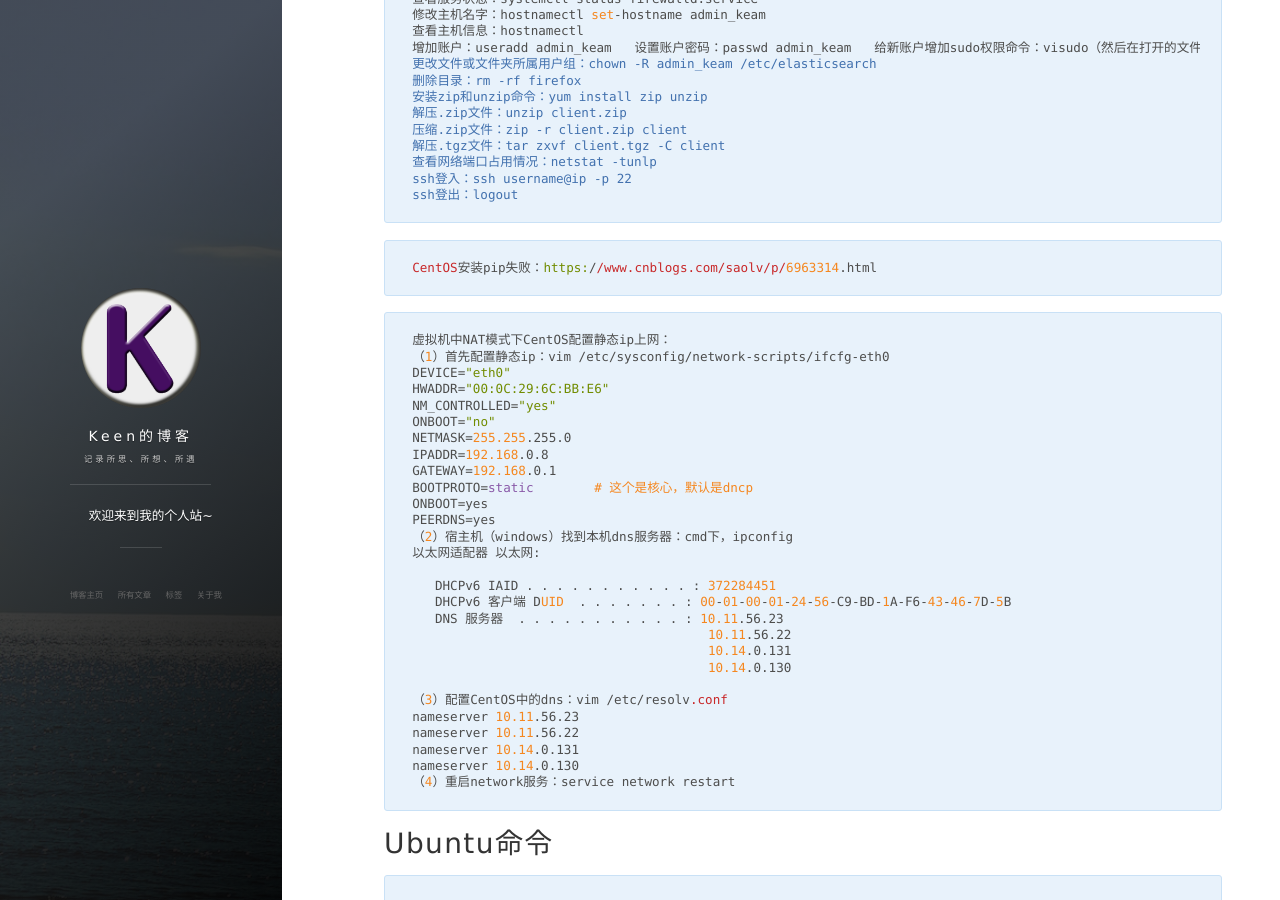
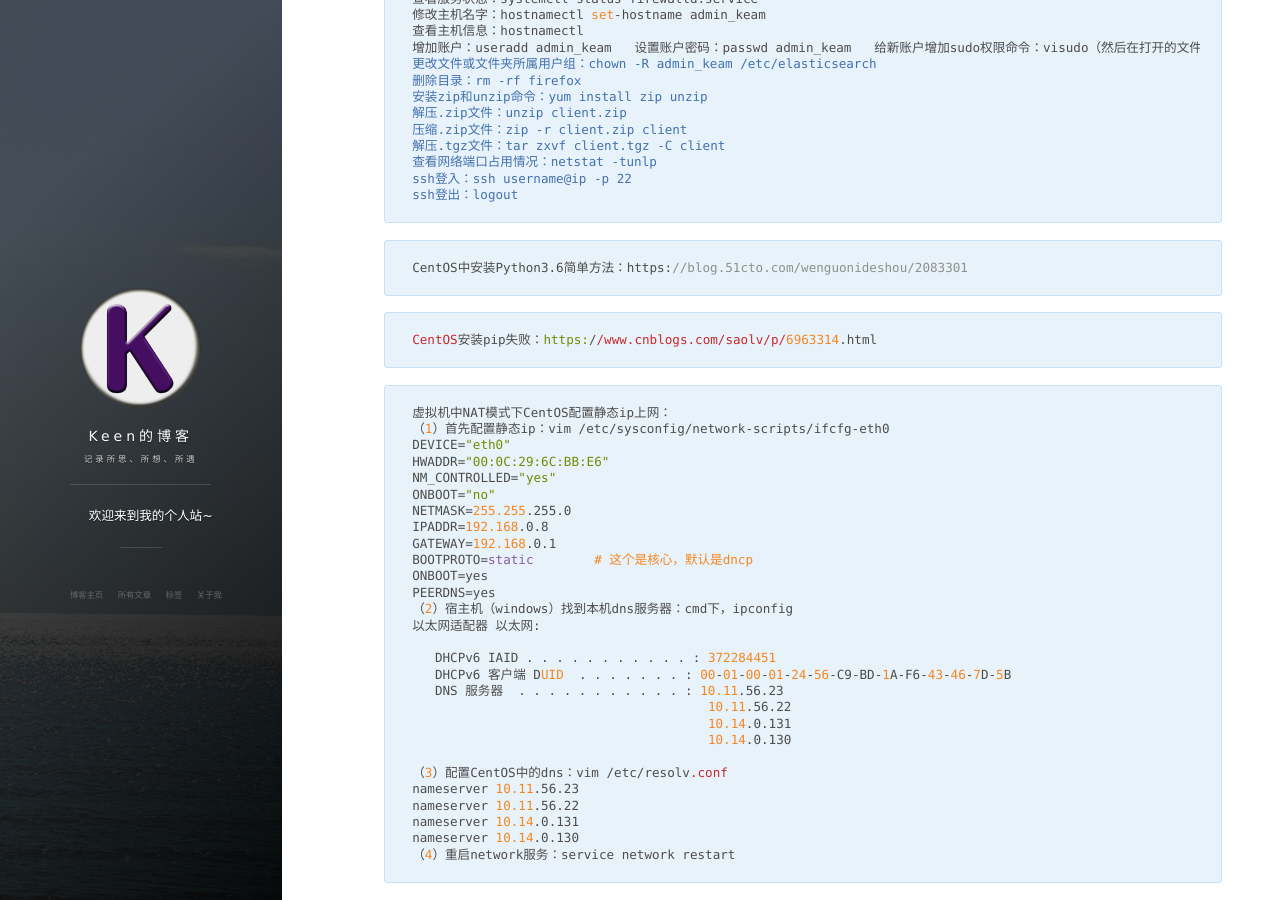
Before and after one commit to Keenjin/Keenjin.github.io, a Jekyll site: the page built from _posts/2019-03-12-linux_cmd.md, in a window 1280 px wide and 900 px high, scrolled down 404 px. Built offline with Jekyll 4.4.1, drawn with Linux system fonts in a browser that asks for light colours; nearby versions of some CDN libraries; comment, search, counter and statistics services are not loaded.

Commit message:
centos python安装问题

````diff
--- a/_posts/2019-03-12-linux_cmd.md
+++ b/_posts/2019-03-12-linux_cmd.md
@@ -33,6 +33,10 @@ tags: Linux
 查看网络端口占用情况：netstat -tunlp
 ssh登入：ssh username@ip -p 22
 ssh登出：logout
+```
+
+```txt
+CentOS中安装Python3.6简单方法：https://blog.51cto.com/wenguonideshou/2083301
 ```
 
 ```txt
````
Also changed, not shown: 1 other file.
